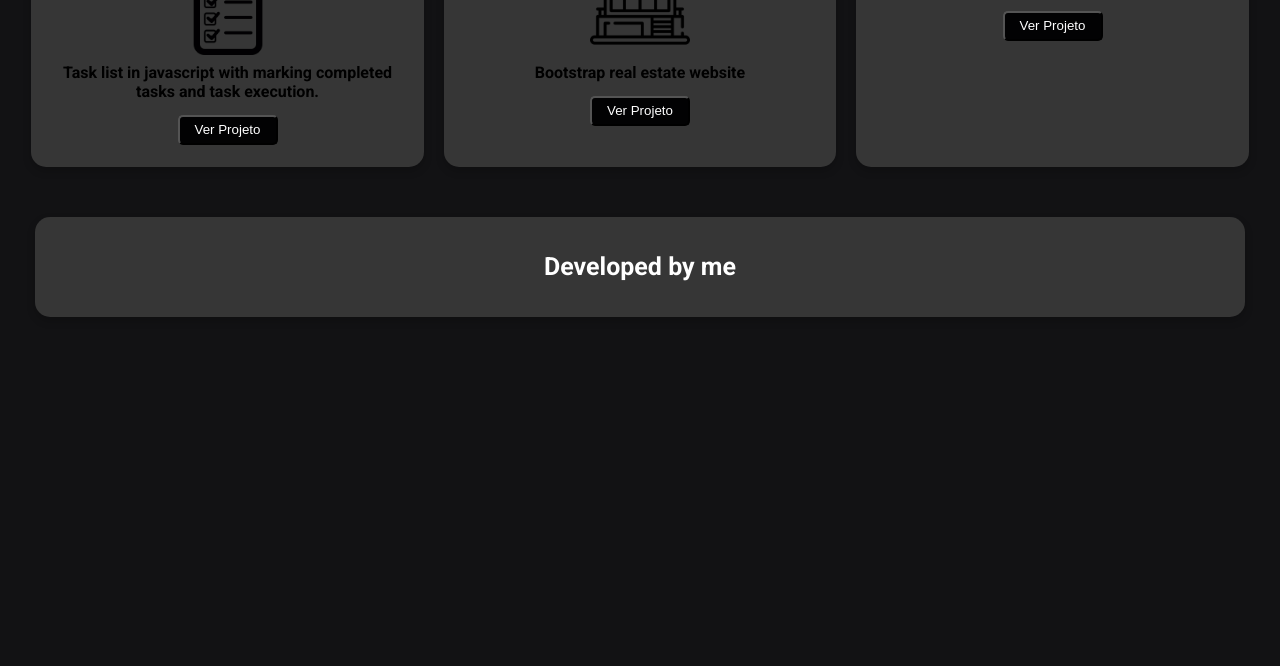
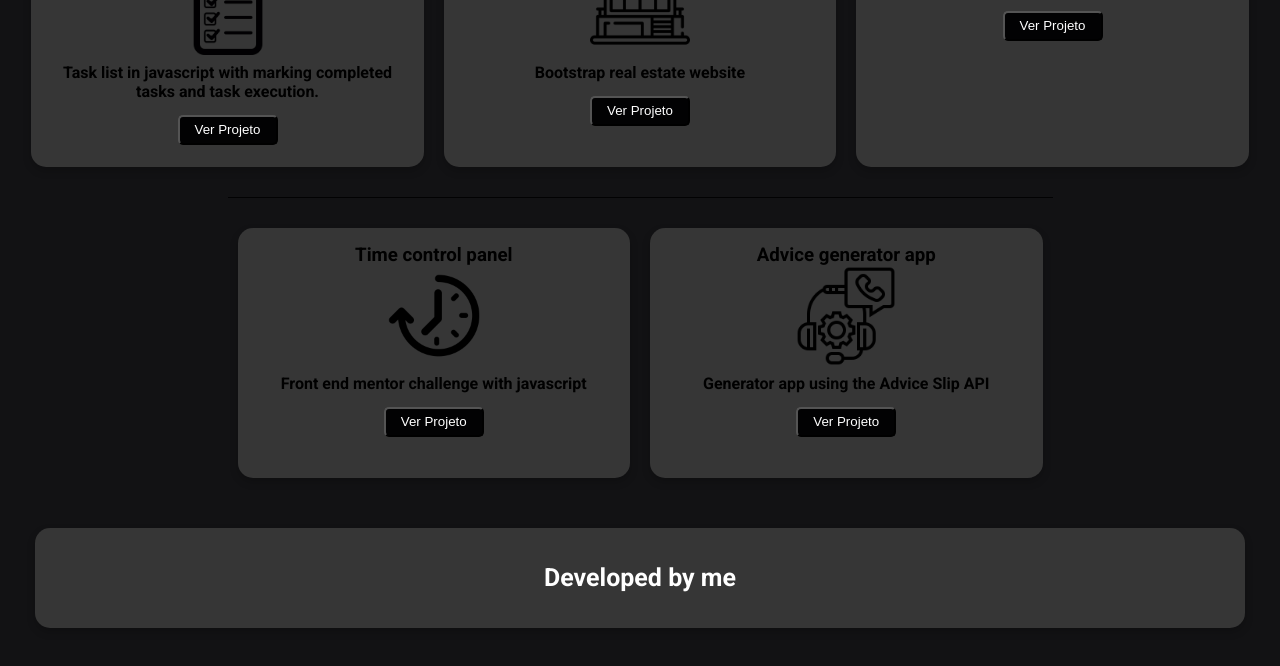
Before and after one commit to MendesEduardo/M_E_portifolio, a plain HTML site: page index.html in a window 1280 px wide. Shown: the part 2377-3043 px from the top of the page. Before the commit the page ends 2739 px from the top, so only its background shows below. Drawn offline with Linux system fonts and the light colour scheme.

Commit message:
new project

```diff
--- a/index.html
+++ b/index.html
@@ -9,7 +9,7 @@
     <link href="https://fonts.googleapis.com/css2?family=Roboto:wght@700;900&display=swap" rel="stylesheet"/>
     <!--STYLE CSS-->
     <link rel="stylesheet" href="./style.css" />
-    <title>MY PORTFOLIO</title>
+    <title>portifolio M E</title>
 </head>
   <body>
     <div id="container">
@@ -41,7 +41,7 @@
           <img src="./assets/about.png" alt="im">
           <div class="coll">
             <h2>I'm front-end developer</h2>
-            <p> Desde que tive meu primeiro contato com a área de programação, estudo diariamente para saciar minha curiosidade de descobrir quais tipos de tecnologias incríveis eu posso usar e quais projetos poderei desenvolver para conseguir minha primeira oportunidade. Há 4 meses venho desenvolvendo projetos para colocar em pratica todos os meus conhecimentos e tenho certeza que estou pronto para sua equipe de programadores.</p>
+            <p> Since I had my first contact with the programming area, I study daily to satisfy my curiosity to know what types of incredible technologies I can use and what projects I can develop to get my first opportunity. In the last 6 months I've been developing projects to put all my knowledge into practice and I'm sure I'm ready for your team of programmers.</p>
         </div>
       </main>
       <article>
--- a/main.js
+++ b/main.js
@@ -59,4 +59,16 @@ document.querySelector("#listProject").innerHTML =
     "noticia",
     "Front end mentor challenge",
     "https://mendeseduardo.github.io/pg_de_noticia/"
+  ) +
+  project(
+    "Time control panel",
+    "timeControl",
+    "Front end mentor challenge with javascript",
+    "https://mendeseduardo.github.io/time_control_panel/"
+  ) +
+  project(
+    "Advice generator app",
+    "advice",
+    "Generator app using the Advice Slip API",
+    "https://mendeseduardo.github.io/Advice_generator_app/"
   )
```
Also changed, not shown: assets/advice.png (added), assets/timeControl.png (added).
